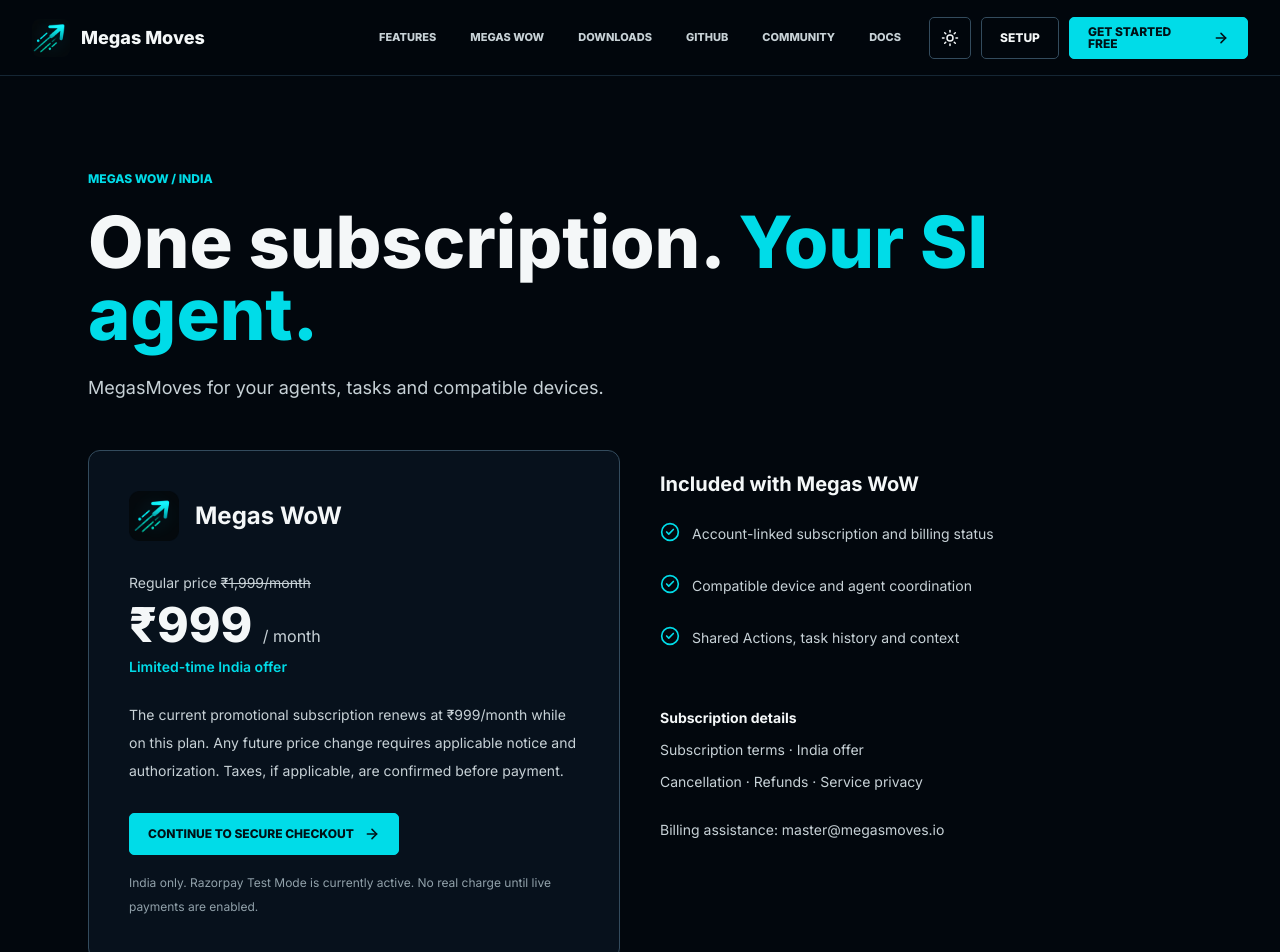
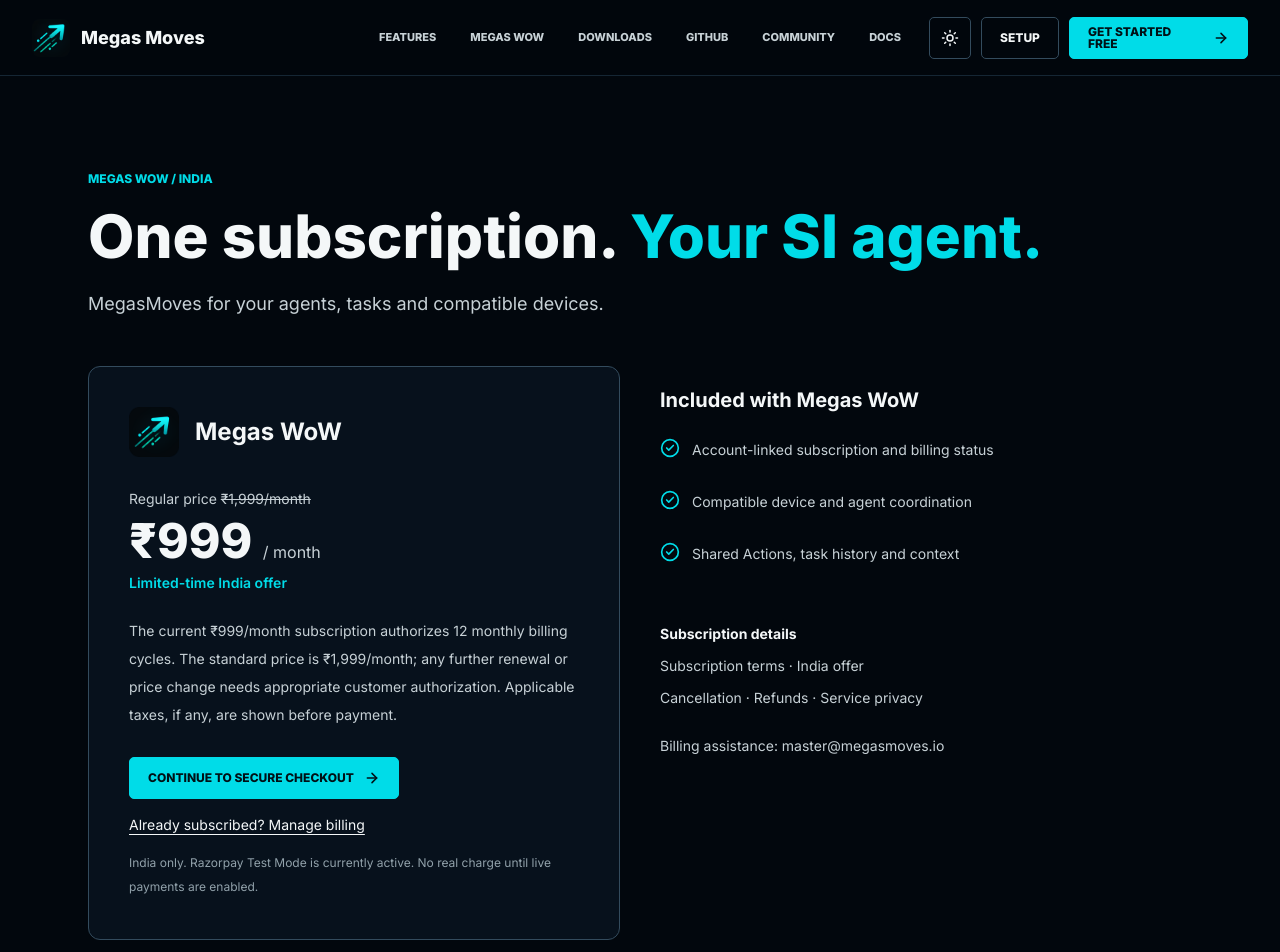
Before and after one commit to Amretra-Dynamics/megasmoves, a Next.js app in the folder marketing/: page /pricing in a window 1280 px wide. Shown: the top 952 px of the page. Built offline with nearby package versions, Linux system fonts and the light colour scheme.

Commit message:
fix: disclose India WoW 12-cycle authorization and improve pricing account UX

```diff
--- a/marketing/src/app/pricing/page.tsx
+++ b/marketing/src/app/pricing/page.tsx
@@ -6,7 +6,7 @@
 export const metadata={title:"Megas WoW India Pricing | MegasMoves",description:"Megas WoW India subscription, regular ₹1,999 per month, limited-time ₹999 per month."};
 export default function Pricing(){return <div className="site-surface min-h-screen"><Header/><main className="mx-auto max-w-6xl px-6 py-16 md:py-24">
 <p className="eyebrow">MEGAS WOW / INDIA</p>
-<h1 className="mt-5 text-5xl font-extrabold tracking-[-0.06em] md:text-7xl">One subscription. <span className="text-[var(--accent)]">Your SI agent.</span></h1>
+<h1 className="mt-5 text-5xl font-extrabold tracking-[-0.06em] md:text-6xl">One subscription. <span className="text-[var(--accent)]">Your SI agent.</span></h1>
 <p className="mt-6 text-lg text-[var(--text-soft)]">MegasMoves for your agents, tasks and compatible devices.</p>
 <div className="mt-12 grid gap-10 md:grid-cols-2">
 <section className="rounded-xl border border-[var(--line-strong)] bg-[var(--surface-1)] p-8 md:p-10">
@@ -14,8 +14,9 @@
 <p className="mt-8 text-sm text-[var(--text-soft)]">Regular price <span className="line-through">₹1,999/month</span></p>
 <p className="mt-2 text-5xl font-extrabold tracking-[-0.05em]">₹999 <span className="text-base font-normal text-[var(--text-soft)]">/ month</span></p>
 <p className="mt-2 text-sm font-semibold text-[var(--accent)]">Limited-time India offer</p>
-<p className="mt-6 text-sm leading-7 text-[var(--text-soft)]">The current promotional subscription renews at ₹999/month while on this plan. Any future price change requires applicable notice and authorization. Taxes, if applicable, are confirmed before payment.</p>
+<p className="mt-6 text-sm leading-7 text-[var(--text-soft)]">The current ₹999/month subscription authorizes 12 monthly billing cycles. The standard price is ₹1,999/month; any further renewal or price change needs appropriate customer authorization. Applicable taxes, if any, are shown before payment.</p>
 <a href="https://pay.megasmoves.io/" className="button button--primary mt-7 inline-flex items-center gap-2">Continue to secure checkout <ArrowRight className="h-4 w-4"/></a>
+<p className="mt-4 text-sm"><a href="https://pay.megasmoves.io/account" className="underline underline-offset-4">Already subscribed? Manage billing</a></p>
 <p className="mt-4 text-xs leading-6 text-[var(--muted)]">India only. Razorpay Test Mode is currently active. No real charge until live payments are enabled.</p>
 </section>
 <section className="py-5 text-sm leading-8 text-[var(--text-soft)]"><h2 className="text-xl font-bold text-[var(--text)]">Included with Megas WoW</h2>
```
